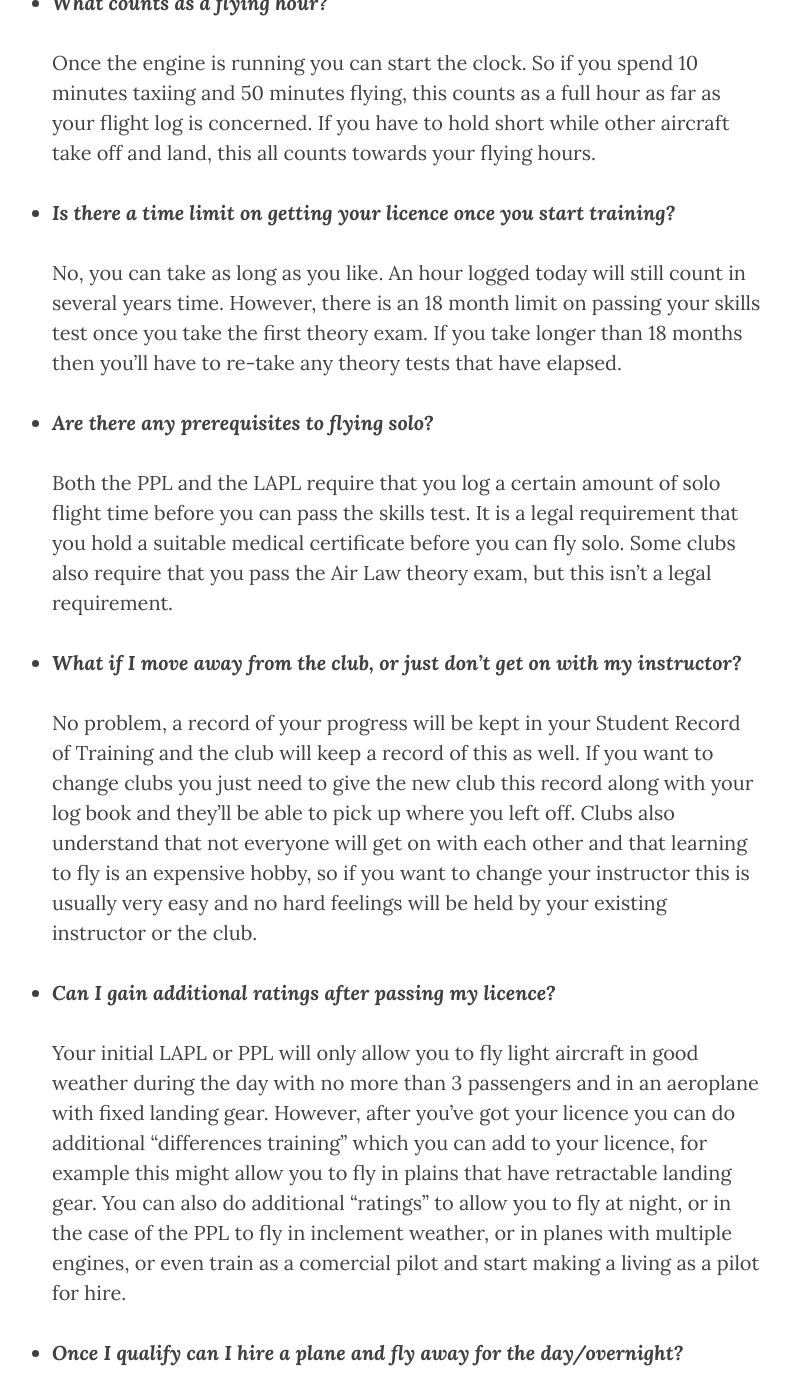
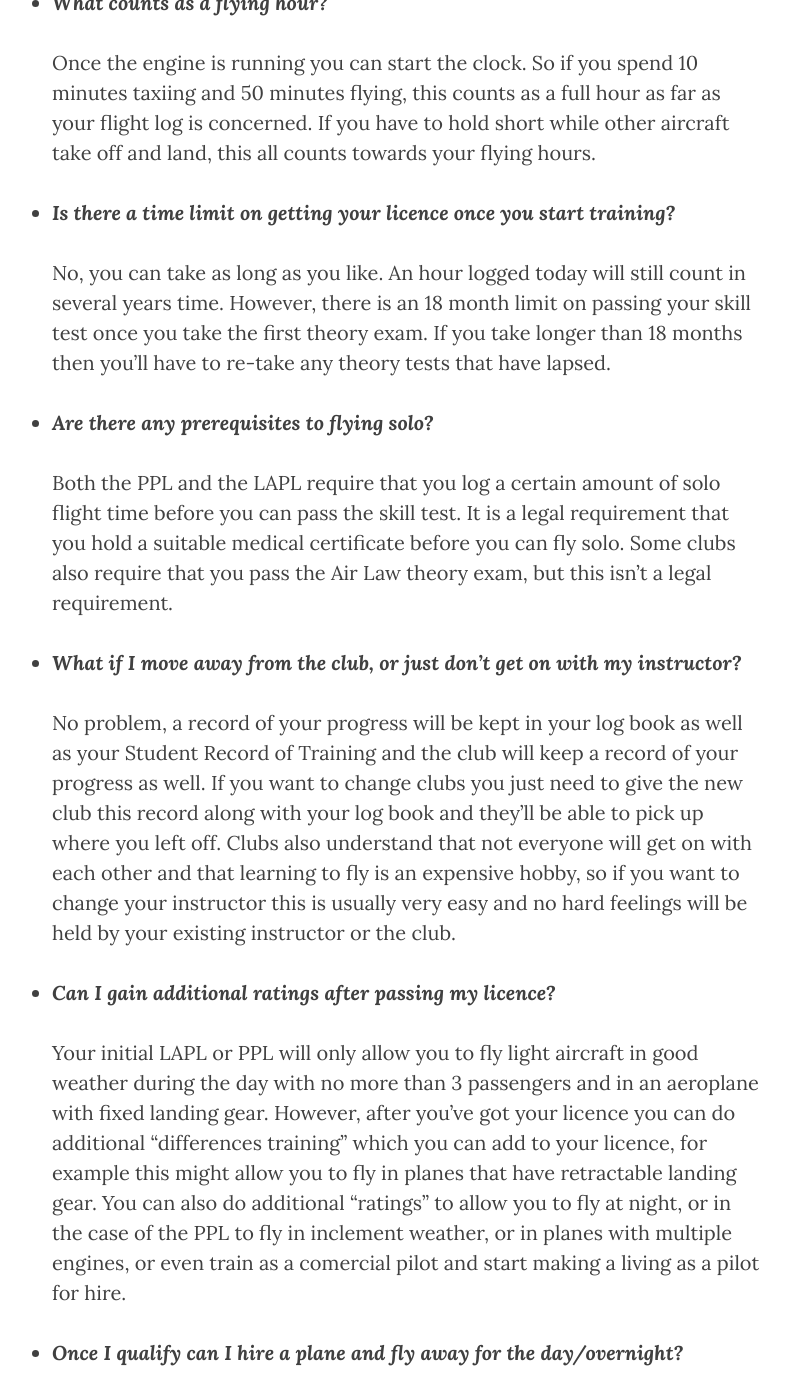
Before and after one commit to AnturGyffrous/hedfan.uk, a Jekyll site: the page built from _posts/2015-06-06-visit-airfields-and-clubs.md, in a window 1280 px wide and 1400 px high, scrolled down 1948 px. Shown: the whole window, without its empty margins (253-1044 px from the left). Built offline with Jekyll 4.4.1, drawn with Linux system fonts in a browser that asks for light colours; nearby versions of some CDN libraries; comment, search, counter and statistics services are not loaded; some of the changed text lies outside the part shown.

Commit message:
Fix typos and sentence construction.

```diff
--- a/_posts/2015-06-06-visit-airfields-and-clubs.md
+++ b/_posts/2015-06-06-visit-airfields-and-clubs.md
@@ -35,7 +35,7 @@ what I was told:
     Pilot Licence (PPL) requires 45 hours.
 
 	However, it may take longer than this before you are proficient enough to pass the
-	skills test. It will also depend on how often you can fly which may be dictated by
+	skill test. It will also depend on how often you can fly which may be dictated by
 	aircraft availability, weather and your own commitments. Many people take more than
 	55 hours to pass their PPL, with the average closer to 65 hours.
 
@@ -60,26 +60,26 @@ what I was told:
 * ***Is there a time limit on getting your licence once you start training?***
 
     No, you can take as long as you like. An hour logged today will still count in several
-    years time. However, there is an 18 month limit on passing your skills test once you
+    years time. However, there is an 18 month limit on passing your skill test once you
     take the first theory exam. If you take longer than 18 months then you'll have to
-    re-take any theory tests that have elapsed.
+    re-take any theory tests that have lapsed.
 
 * ***Are there any prerequisites to flying solo?***
 
     Both the PPL and the LAPL require that you log a certain amount of solo flight time
-    before you can pass the skills test. It is a legal requirement that you hold a
+    before you can pass the skill test. It is a legal requirement that you hold a
     suitable medical certificate before you can fly solo. Some clubs also require that you
     pass the Air Law theory exam, but this isn't a legal requirement.
 
 * ***What if I move away from the club, or just don't get on with my instructor?***
 
-    No problem, a record of your progress will be kept in your Student Record of Training
-    and the club will keep a record of this as well. If you want to change clubs you just
-    need to give the new club this record along with your log book and they'll be able to
-    pick up where you left off. Clubs also understand that not everyone will get on with
-    each other and that learning to fly is an expensive hobby, so if you want to change
-    your instructor this is usually very easy and no hard feelings will be held by your
-    existing instructor or the club.
+    No problem, a record of your progress will be kept in your log book as well as your
+    Student Record of Training and the club will keep a record of your progress as well.
+    If you want to change clubs you just need to give the new club this record along with
+    your log book and they'll be able to pick up where you left off. Clubs also understand
+    that not everyone will get on with each other and that learning to fly is an expensive
+    hobby, so if you want to change your instructor this is usually very easy and no hard
+    feelings will be held by your existing instructor or the club.
 
 * ***Can I gain additional ratings after passing my licence?***
 
@@ -87,7 +87,7 @@ what I was told:
     during the day with no more than 3 passengers and in an aeroplane with fixed landing
     gear. However, after you've got your licence you can do additional "differences
     training" which you can add to your licence, for example this might allow you to fly
-    in plains that have retractable landing gear. You can also do additional "ratings" to
+    in planes that have retractable landing gear. You can also do additional "ratings" to
     allow you to fly at night, or in the case of the PPL to fly in inclement weather, or
     in planes with multiple engines, or even train as a comercial pilot and start making a
     living as a pilot for hire.
```
Also changed, not shown: other parts of _posts/2015-06-06-visit-airfields-and-clubs.md (+2 -2 lines), _posts/2015-05-26-take-your-wings-and-fly.md (+1 -1 lines).
